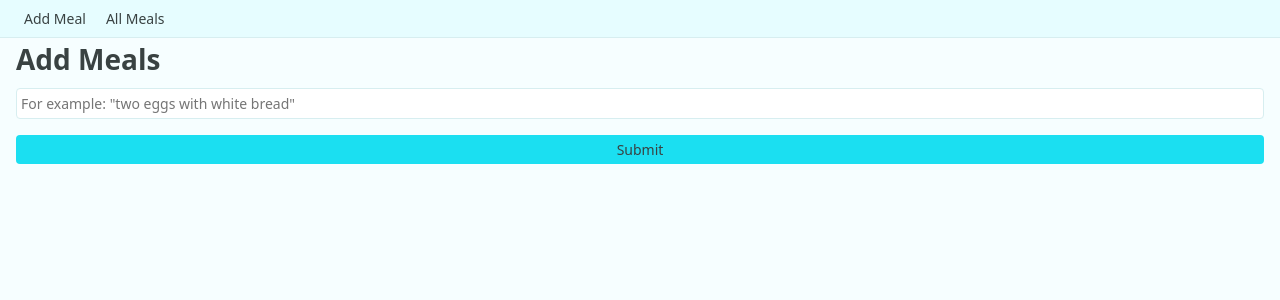
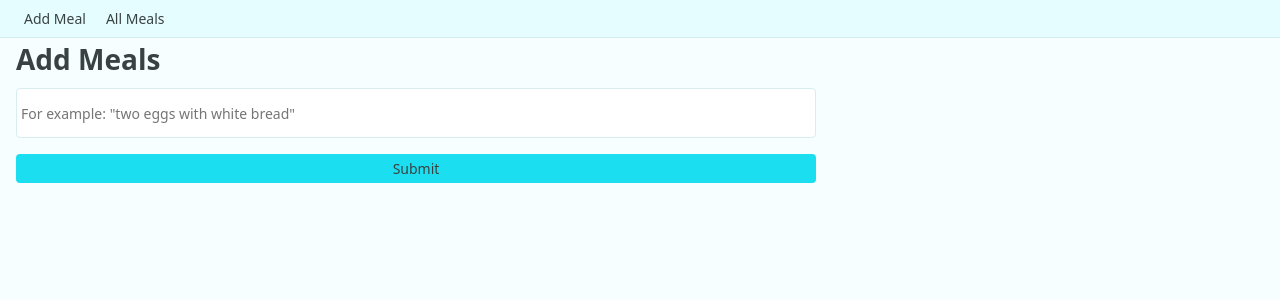
Before and after one commit to kashjs/nutritrail-mono, a React (Vite) app in the folder client/: page /add-meal in a window 1280 px wide. Shown: the top 300 px of the page. Built offline with nearby package versions, Linux system fonts and the light colour scheme.

Commit message:
feat(client): add styling for AddMeal and AllMeals pages with modular CSS, enhance layout and responsiveness

```diff
--- /dev/null
+++ b/client/src/pages/AddMeal.css
@@ -0,0 +1,7 @@
+.add-meals-page {
+    max-width: var(--page-content-width-md);
+}
+
+.add-meals-page .add-meal-input {
+    min-height: 50px;
+}
--- a/client/src/pages/AddMeal.jsx
+++ b/client/src/pages/AddMeal.jsx
@@ -2,6 +2,7 @@ import { useState } from "react";
 import MealCard from "../components/MealCard";
 import { getLocalDateTimeString } from '../utils/DateTime';
 import { useNavigate } from 'react-router-dom';
+import './AddMeal.css';
 
 export default function AddMeal() {
     const [inputText, setInputText] = useState('');
@@ -54,7 +55,7 @@ export default function AddMeal() {
                 {generatingMeal && <p>Loading...</p>}
                 {meal && <MealCard meal={meal} onSave={onMealSave} onDeleteMeal={onDeleteMeal} />}
                 <form onSubmit={generateMeal}>
-                    <input type="text" placeholder={
+                    <input className="add-meal-input" type="text" placeholder={
                         meal
                             ? "Add a correction, for example: \"it was three eggs not two\""
                             : "For example: \"two eggs with white bread\""
--- a/client/src/pages/AllMeals.css
+++ b/client/src/pages/AllMeals.css
@@ -1,5 +1,15 @@
+.all-meals-page {
+    max-width: var(--page-content-width-md);
+}
+
 .all-meals-page .meals-list {
     display: flex;
     flex-direction: column;
     gap: var(--space-4);
 }
+
+.all-meals-page .heading-bar {
+    display: grid;
+    grid-template-columns: 1fr auto;
+    padding: var(--space-3) 0;
+}
--- a/client/src/pages/AllMeals.jsx
+++ b/client/src/pages/AllMeals.jsx
@@ -1,11 +1,13 @@
 import { useState, useEffect } from 'react';
 import MealCard from '../components/MealCard';
+import { useNavigate } from 'react-router-dom';
 import './AllMeals.css';
 
 export default function AllMeals() {
     const [meals, setMeals] = useState(null);
     const [error, setError] = useState(null);
     const [loadingMeals, setLoadingMeals] = useState(null);
+    const navigate = useNavigate();
 
     useEffect(() => {
         setLoadingMeals(true);
@@ -30,7 +32,12 @@ export default function AllMeals() {
 
     return (
         <div className="all-meals-page">
-            <h1>All Meals</h1>
+            <div className="heading-bar">
+                <h1>All Meals</h1>
+                <button className="button-primary" onClick={() => navigate('/add-meal')}>
+                    Add Meal
+                </button>
+            </div>
             {loadingMeals && <p>Loading...</p>}
             {error && <p>Error loading meals</p>}
             {meals &&
--- a/client/src/styles/tokens.css
+++ b/client/src/styles/tokens.css
@@ -48,4 +48,7 @@
     /* interactive elements min width */
     --interactive-element-min-width: 50px;
     --interactive-element-min-height: 50px;
+
+    /* page width */
+    --page-content-width-md: 800px;
 }
```
